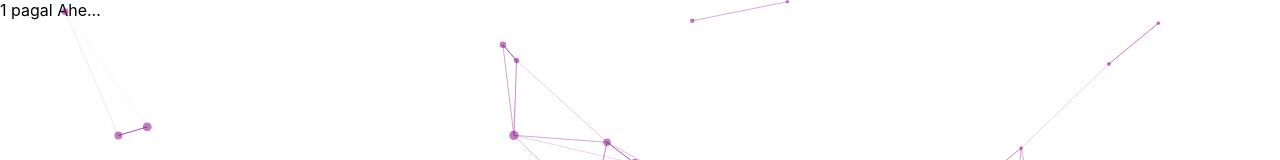
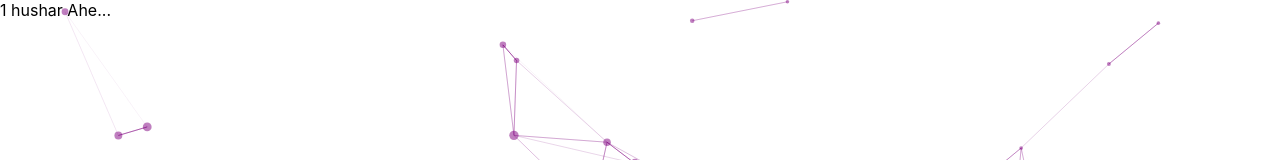
Before and after one commit to mehardiknaik/greeting, a Next.js app: page /1 in a window 1280 px wide. Shown: the top 160 px of the page. Built offline with nearby package versions, Linux system fonts and the light colour scheme.

Commit message:
Update [name].js

```diff
--- a/pages/[name].js
+++ b/pages/[name].js
@@ -10,7 +10,13 @@ function Main({ name }) {
       </Head>
       <Particle />
       <div>
-        {name} {name?.toLowerCase() === "hardik" ? "lazy" : "pagal"} Ahe...
+        {name}{" "}
+        {name?.toLowerCase() === "hardik"
+          ? "lazy"
+          : name?.toLowerCase() === "uvya" || name?.toLowerCase() === "sharyu"
+          ? "pagal"
+          : "hushar"}{" "}
+        Ahe...
       </div>
     </>
   );
@@ -19,7 +25,7 @@ function Main({ name }) {
 export function getStaticPaths() {
   return {
     paths: [{ params: { name: "Hardik" } }, { params: { name: "Sharyu" } }],
-    fallback: true,
+    fallback: 'blocking',
   };
 }
 
```
